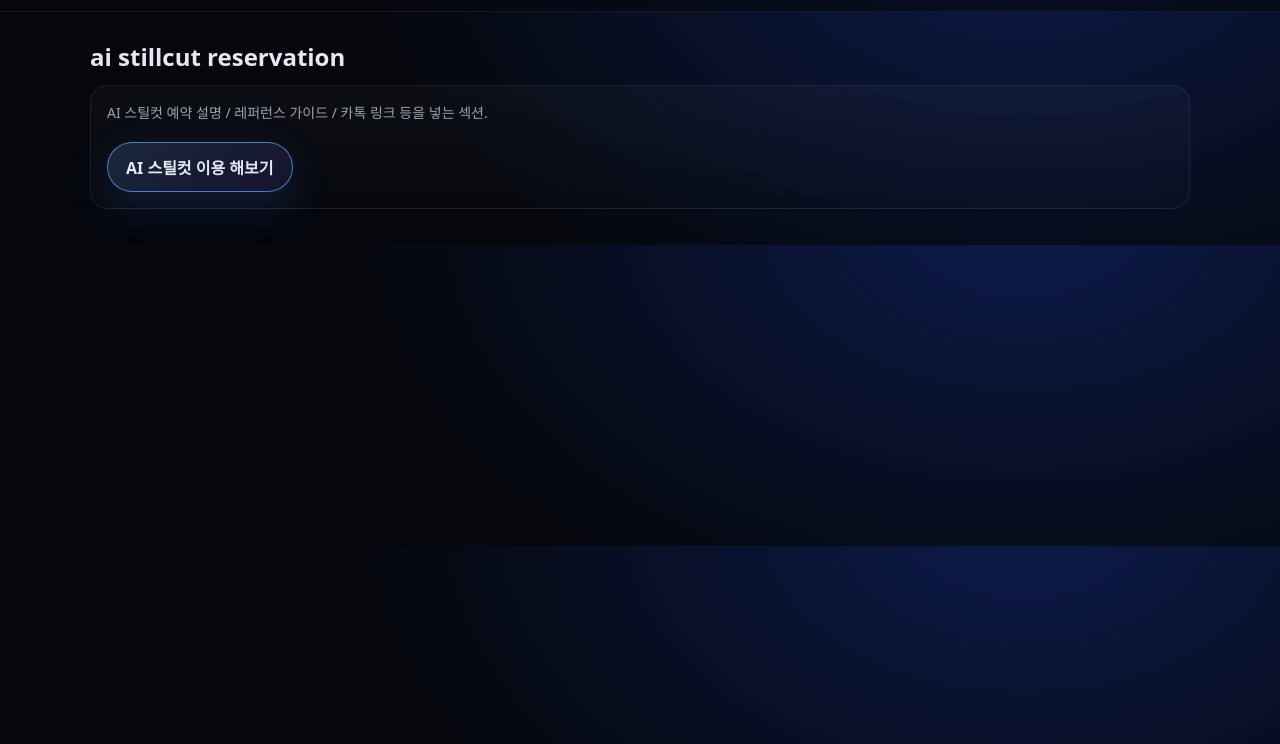
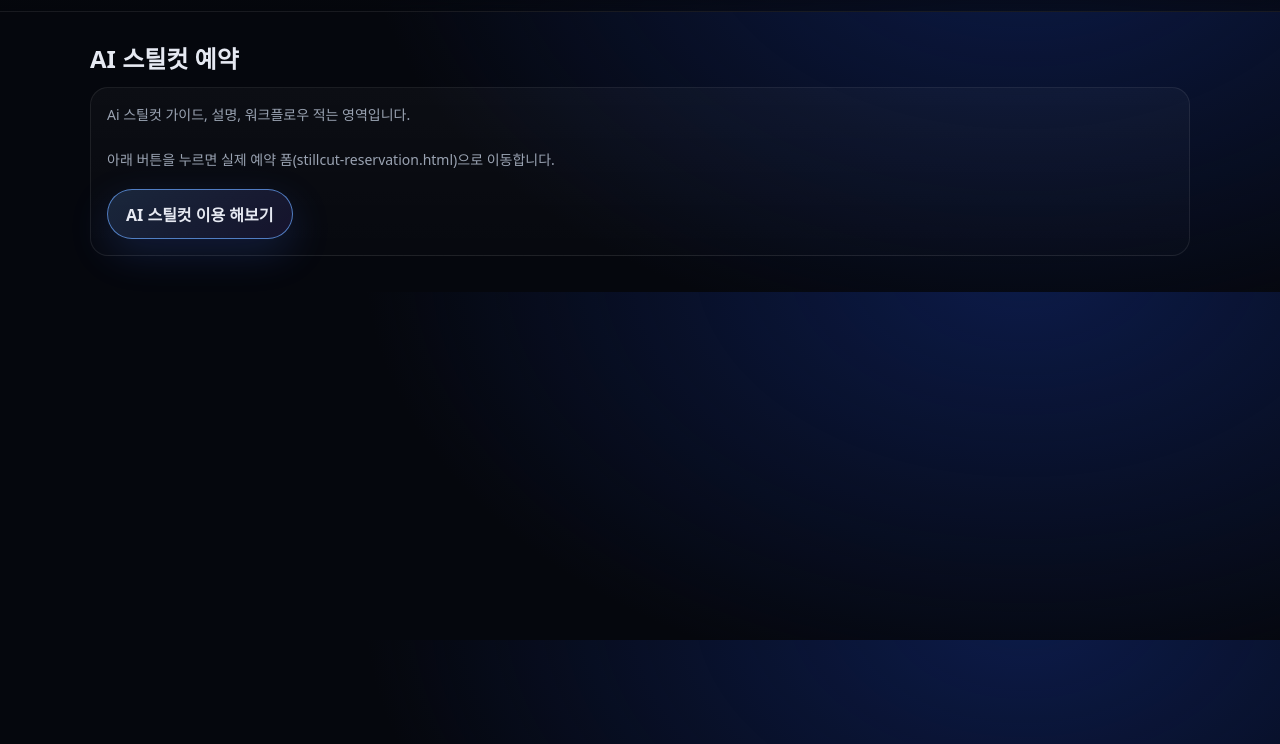
Before and after one commit to jongmindlek/fiducia-v2, a website: page ai-stillcut.html in a window 1280 px wide. Shown: the part 56-800 px from the top of the page. Drawn offline with Linux system fonts and the light colour scheme; a web font is replaced by a local one.

Commit message:
ai-stillcut.html 업데이트

```diff
--- a/ai-stillcut.html
+++ b/ai-stillcut.html
@@ -1,12 +1,12 @@
-<!-- ai-stillcut.html -->
 <!doctype html>
 <html lang="ko">
 <head>
   <meta charset="utf-8"/>
   <meta name="viewport" content="width=device-width,initial-scale=1"/>
-<link rel="stylesheet" href="./style.css"/>
+  <link rel="stylesheet" href="./style.css"/>
   <title>AI Stillcut</title>
 </head>
+
 <body>
   <nav class="nav">
     <div class="container nav-inner">
@@ -21,11 +21,21 @@
   </nav>
 
   <main class="container section">
-    <h2 style="margin:0 0 12px">ai stillcut reservation</h2>
+    <h2 style="margin:0 0 12px">AI 스틸컷 예약</h2>
+
     <div class="card">
-      <p>AI 스틸컷 예약 설명 / 레퍼런스 가이드 / 카톡 링크 등을 넣는 섹션.</p>
-      <a class="cta" href="./stillcut-reservation.html">AI 스틸컷 이용 해보기</a>
+      <p style="line-height:1.6;">
+        Ai 스틸컷 가이드, 설명, 워크플로우 적는 영역입니다.<br/>
+        <br/>
+        아래 버튼을 누르면 실제 예약 폼(stillcut-reservation.html)으로 이동합니다.
+      </p>
+
+      <!-- **중요: 이동 버튼 이걸로 고정** -->
+      <a class="cta" href="./stillcut-reservation.html">
+        AI 스틸컷 이용 해보기
+      </a>
     </div>
+
   </main>
 </body>
 </html>
```
